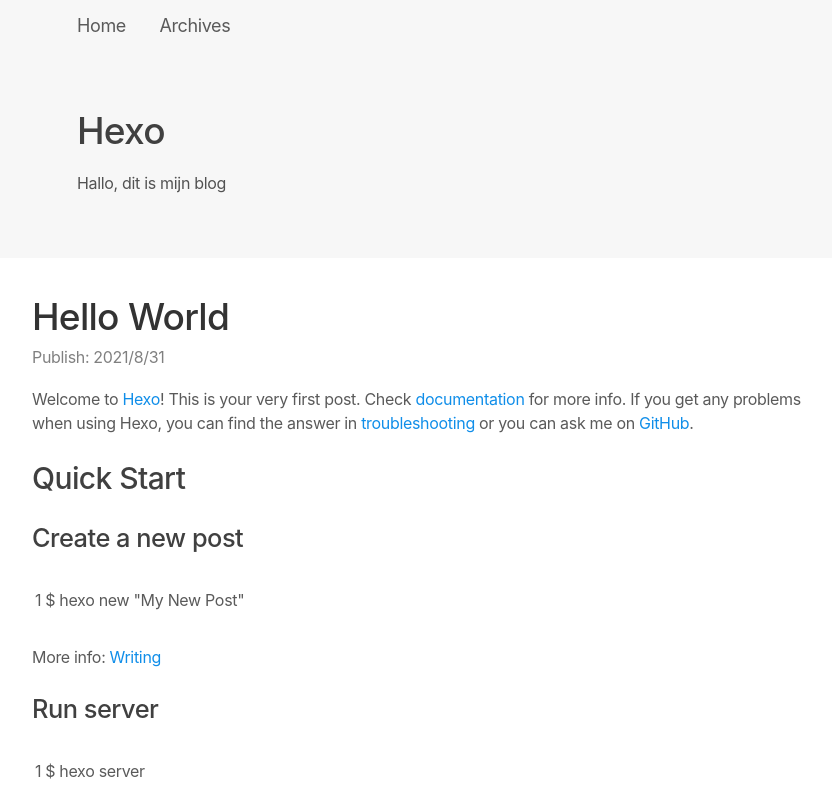
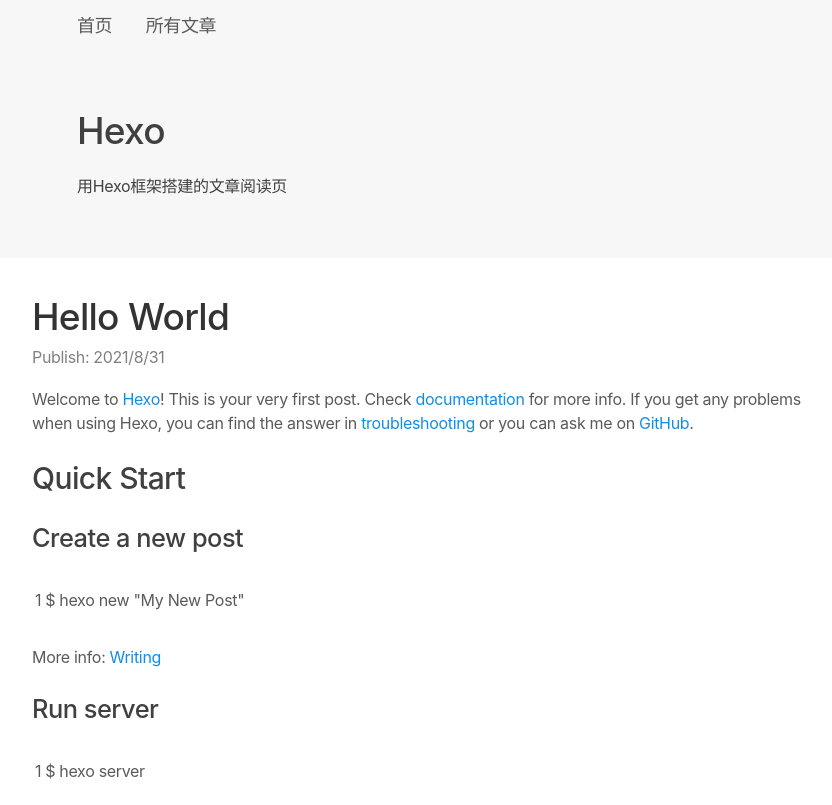
Before and after one commit to Lo1iame/githubpagehexo-github.io, a plain HTML site: page 2021/08/31/hello-world/index.html in a window 1280 px wide. Shown: the top 805 px of the page, without its empty margins (213-1045 px from the left). Drawn offline with nearby package versions, Linux system fonts and the light colour scheme; a script that the page names is missing.

Commit message:
Site updated: 2021-08-31 16:13:17

```diff
--- a/2021/08/31/hello-world/index.html
+++ b/2021/08/31/hello-world/index.html
@@ -13,7 +13,7 @@
 <meta property="og:description" content="Welcome to Hexo! This is your very first post. Check documentation for more info. If you get any problems when using Hexo, you can find the answer in troubleshooting or you can ask me on GitHub. Quick">
 <meta property="og:locale" content="en_US">
 <meta property="article:published_time" content="2021-08-31T02:45:41.036Z">
-<meta property="article:modified_time" content="2021-08-31T02:45:41.036Z">
+<meta property="article:modified_time" content="2021-08-31T07:46:02.142Z">
 <meta property="article:author" content="John Doe">
 <meta name="twitter:card" content="summary">
 
@@ -69,16 +69,17 @@
 
 
 
-            <a class="item" href="/githubpagehexo-github.io/">Home</a>
+                <a class="item" href="/githubpagehexo-github.io/">首页</a>
 
-            <a class="item" href="/githubpagehexo-github.io/archives">Archives</a>
+                <a class="item" href="/githubpagehexo-github.io/archives">所有文章</a>
 
             </div>
         </div>
         <!-- the end of navigation -->
 
         <!-- big bang title -->
-<div class="ts padded horizontally fitted fluid slate" style="background-color: #f7f7f7;">
+        <div class="ts padded horizontally fitted fluid slate"
+            style="background: #f7f7f7;background-size: auto;background-position: center;background-repeat: no-repeat;">
             <!-- ejs : align to post page or index page -->
 
                 <div class="ts very narrow container">
@@ -86,13 +87,14 @@
                     <!-- Title -->
                     <h1 class="ts eleven wide column header be-center-h1">
                         <span style="color: #404040;" id="big-title">Hexo</span>
-            <div class="sub header" id="slogan-bar" style=" margin-top: 15px; color: #404040;"></div>
+                        <div class="sub header" id="slogan-bar"
+                            style=" margin-top: 15px; color: #404040;">
+                            用Hexo框架搭建的文章阅读页</div>
                     </h1>
                     <!-- the end of title -->
                 </div>
             </div>
             <!-- the end of big bang title -->
-
 
 <link rel="stylesheet" href="//cdnjs.cloudflare.com/ajax/libs/highlight.js/9.12.0/styles/default.min.css">
 
@@ -177,7 +179,7 @@
 <!-- / copyright -->
 <script type="text/javascript">
 
-    const slogans = ["Hallo, dit is mijn blog","嗨，這是我的博客!","안녕하세요, 제 블로그입니다.","Hi, This is my blog!","こんにちは、私のブログへようこそ!","مرحبا، مرحبا بك في مدونتي"];
+    const slogans = ["用Hexo框架搭建的文章阅读页"];
 </script>
 
 <script src="/githubpagehexo-github.io/js/script.js"></script>
```
Also changed, not shown: archives/2021/08/index.html (+8 -6 lines), archives/2021/index.html (+8 -6 lines), archives/index.html (+8 -6 lines), index.html (+8 -6 lines). Lines whose indentation alone changed are shown as unchanged.
